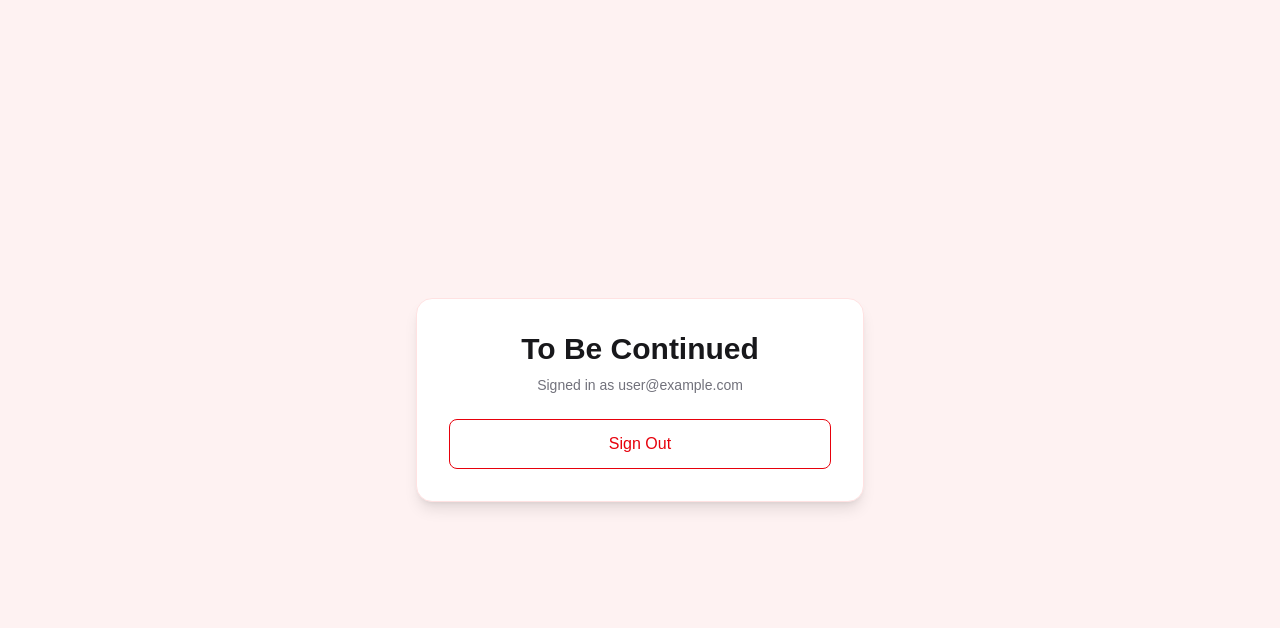
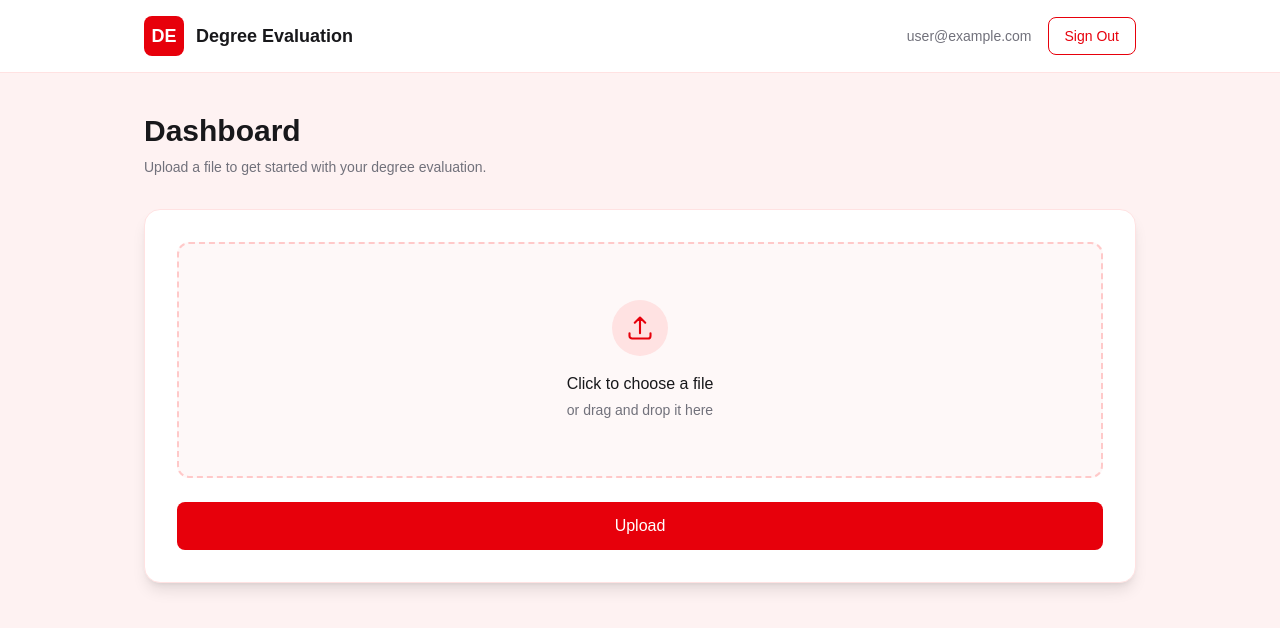
Before and after one commit to NoamGaribi/CS250-Agile, a Next.js app in the folder my-app/: page /dashboard in a window 1280 px wide. Shown: the top 628 px of the page. Built offline with nearby package versions, Linux system fonts and the light colour scheme; no server answers; sample sign-in values are in the browser's storage.

Commit message:
Added CSS to dashboard with unwired upload
Claude helped me with the CSS and I added ability to upload files without the proper wiring.

```diff
--- a/my-app/app/dashboard/page.tsx
+++ b/my-app/app/dashboard/page.tsx
@@ -11,17 +11,23 @@ export default async function Dashboard() {
   }
 
   return (
-    <div className="flex min-h-screen items-center justify-center bg-red-50 px-4">
-      <div className="w-full max-w-md rounded-2xl border border-red-100 bg-white p-8 text-center shadow-lg">
+    <div className="min-h-screen bg-red-50">
+      {/* Top Bar */}
+      <header className="border-b border-red-100 bg-white">
+        <div className="mx-auto flex max-w-5xl items-center justify-between px-4 py-4">
+          <div className="flex items-center gap-3">
+            <div className="flex h-10 w-10 items-center justify-center rounded-lg bg-red-600 text-lg font-bold text-white">
+              DE
+            </div>
+            <span className="text-lg font-semibold text-zinc-900">
+              Degree Evaluation
+            </span>
+          </div>
 
-        <h1 className="text-3xl font-semibold text-zinc-900">
-          To Be Continued
-        </h1>
-
-        <p className="mt-2 text-sm text-zinc-500">
-          Signed in as {session.user?.email}
-        </p>
-
+          <div className="flex items-center gap-4">
+            <span className="hidden text-sm text-zinc-500 sm:inline">
+              {session.user?.email}
+            </span>
             <form
               action={async () => {
                 "use server";
@@ -30,13 +36,64 @@ export default async function Dashboard() {
             >
               <button
                 type="submit"
-            className="mt-6 w-full rounded-lg border border-red-600 py-3 font-medium text-red-600 transition hover:bg-red-50"
+                className="rounded-lg border border-red-600 px-4 py-2 text-sm font-medium text-red-600 transition hover:bg-red-50"
               >
                 Sign Out
               </button>
             </form>
+          </div>
+        </div>
+      </header>
 
+      {/* Main Content */}
+      <main className="mx-auto max-w-5xl px-4 py-10">
+        <h1 className="text-3xl font-semibold text-zinc-900">Dashboard</h1>
+        <p className="mt-2 text-sm text-zinc-500">
+          Upload a file to get started with your degree evaluation.
+        </p>
+
+        {/* File upload without wiring it up*/}
+        <div className="mt-8 rounded-2xl border border-red-100 bg-white p-8 shadow-lg">
+          <label
+            htmlFor="file-upload"
+            className="flex cursor-pointer flex-col items-center justify-center rounded-xl border-2 border-dashed border-red-200 bg-red-50/50 px-6 py-14 text-center transition hover:border-red-400 hover:bg-red-50"
+          >
+            <div className="mb-4 flex h-14 w-14 items-center justify-center rounded-full bg-red-100">
+              <svg
+                xmlns="http://www.w3.org/2000/svg"
+                fill="none"
+                viewBox="0 0 24 24"
+                strokeWidth={1.8}
+                stroke="currentColor"
+                className="h-7 w-7 text-red-600"
+                aria-hidden="true"
+              >
+                <path
+                  strokeLinecap="round"
+                  strokeLinejoin="round"
+                  d="M3 16.5v2.25A2.25 2.25 0 0 0 5.25 21h13.5A2.25 2.25 0 0 0 21 18.75V16.5m-13.5-9L12 3m0 0 4.5 4.5M12 3v13.5"
+                />
+              </svg>
             </div>
+
+            <span className="text-base font-medium text-zinc-900">
+              Click to choose a file
+            </span>
+            <span className="mt-1 text-sm text-zinc-500">
+              or drag and drop it here
+            </span>
+
+            <input id="file-upload" name="file" type="file" className="sr-only" />
+          </label>
+
+          <button
+            type="button"
+            className="mt-6 w-full rounded-lg bg-red-600 py-3 font-medium text-white transition hover:bg-red-700"
+          >
+            Upload
+          </button>
+        </div>
+      </main>
     </div>
   );
 }
```
Lines whose indentation alone changed are shown as unchanged.
